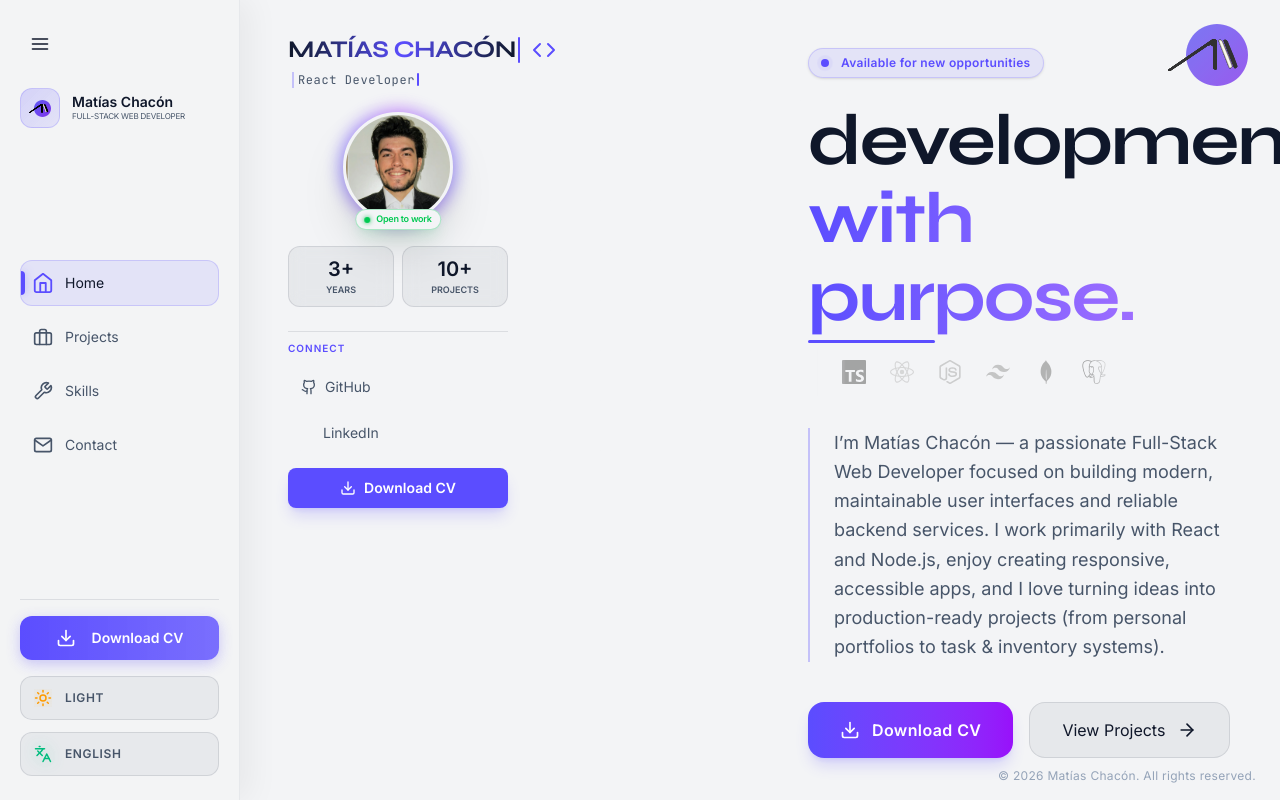
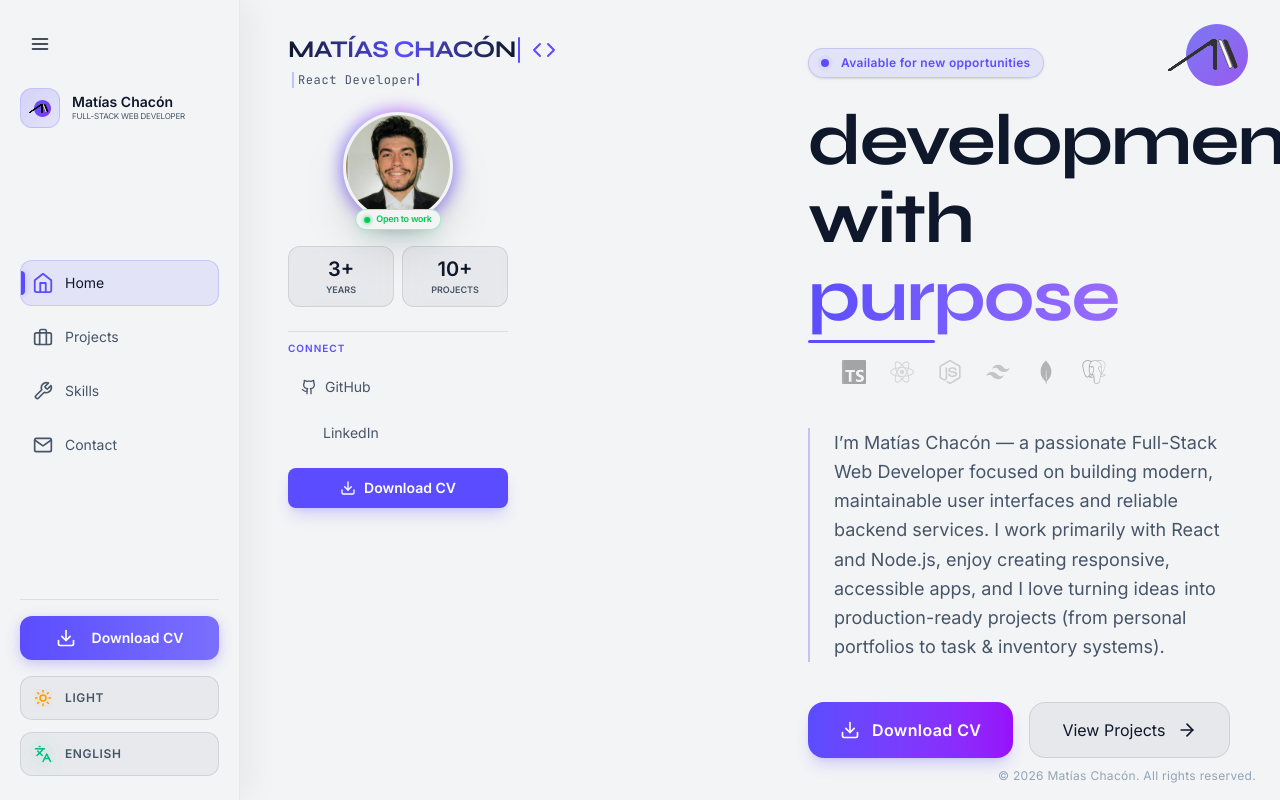
Before and after one commit to Maty910/portfolio, a React (Vite) app: page / in a window 1280 px wide. Built offline with nearby package versions, Linux system fonts and the light colour scheme; some icons are missing; a web font is replaced by a local one.

Commit message:
fix: home headline

```diff
--- a/src/i18n/index.ts
+++ b/src/i18n/index.ts
@@ -13,8 +13,8 @@ const en = {
     displayName: "Matías Chacón",
     bio: "I’m Matías Chacón — a passionate Full-Stack Web Developer focused on building modern, maintainable user interfaces and reliable backend services. I work primarily with React and Node.js, enjoy creating responsive, accessible apps, and I love turning ideas into production-ready projects (from personal portfolios to task & inventory systems).",
     downloadCv: "Download CV",
-    headlinePrefix: "development",
-    headlineHighlight: "with purpose.",
+    headlinePrefix: "development with",
+    headlineHighlight: "purpose",
     available: "Available for new opportunities"
   },
   alt: {
@@ -142,8 +142,8 @@ const es = {
     displayName: "Matías Chacón",
     bio: "Soy Matías Chacón — Desarrollador Full-Stack apasionado por crear interfaces modernas y servicios backend sólidos. Trabajo principalmente con React y Node.js, me enfoco en aplicaciones responsivas y accesibles, y disfruto convertir ideas en proyectos listos para producción (desde portfolios hasta sistemas de gestión de tareas e inventarios).",
     downloadCv: "Descargar CV",
-    headlinePrefix: "desarrollo",
-    headlineHighlight: "con criterio.",
+    headlinePrefix: "desarrollo con",
+    headlineHighlight: "criterio",
     available: "Disponible para nuevas oportunidades"
   },
   alt: {
```
